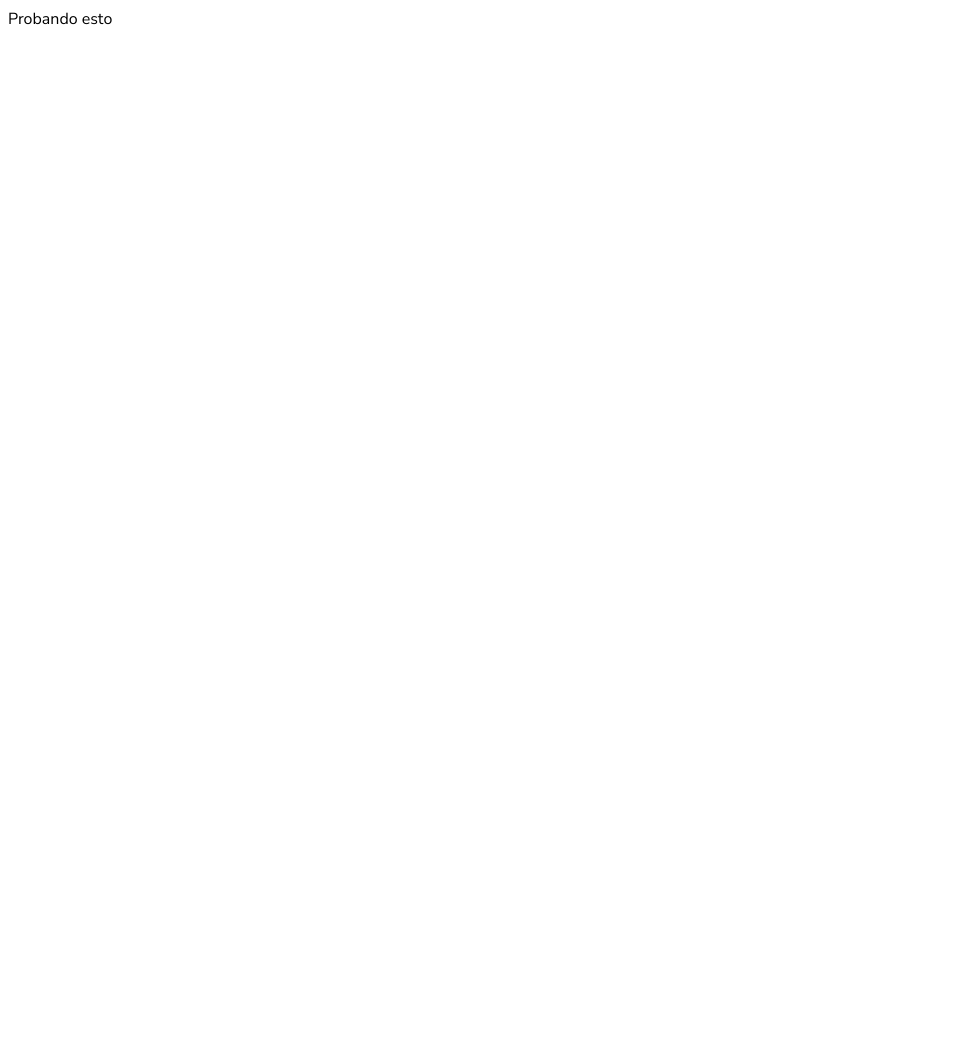
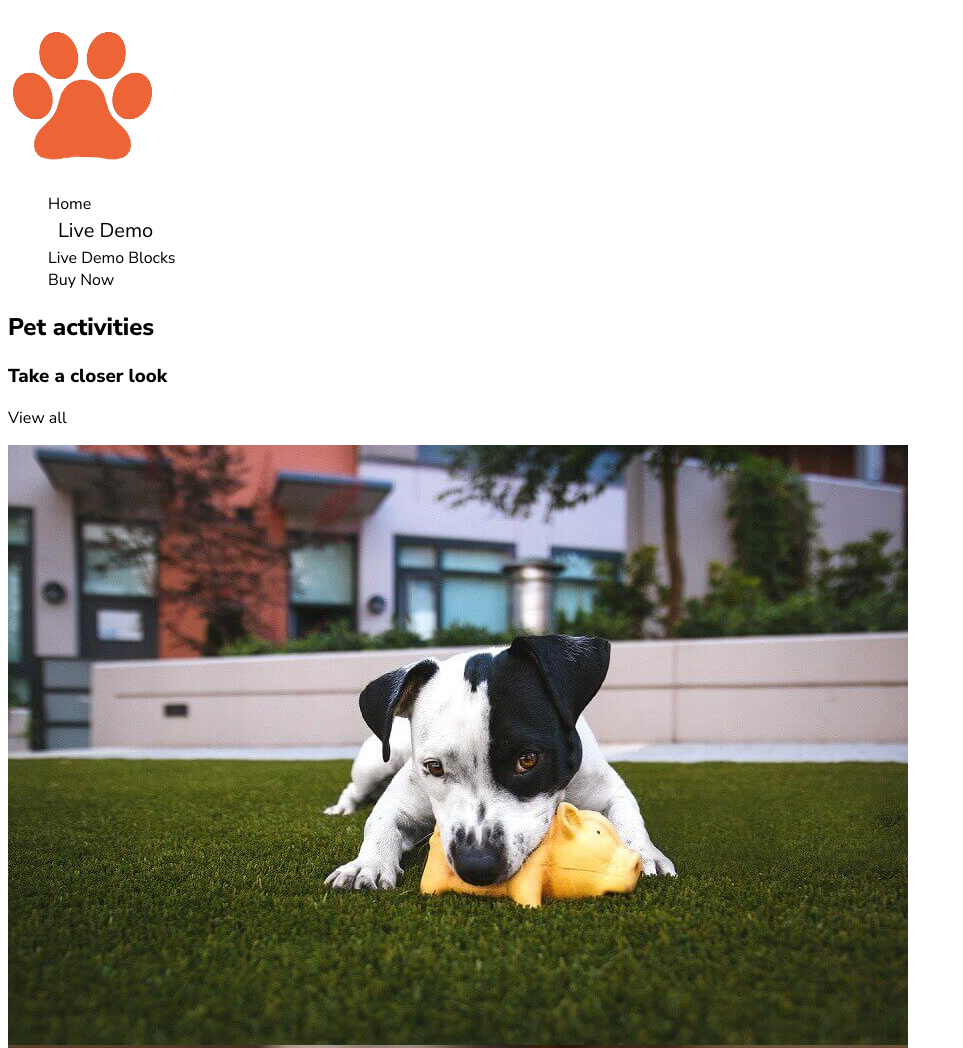
Before and after one commit to SemperFenix/202301-W1CH4-ivan-duran, a website: page index.html in a window 1280 px wide. Shown: the top 1048 px of the page, without its empty margins (0-963 px from the left). Before the commit the page ends 800 px from the top, so only its background shows below. Drawn offline with Linux system fonts and the light colour scheme.

Commit message:
Update style.scss and index.html

```diff
--- a/index.html
+++ b/index.html
@@ -7,11 +7,49 @@
   <meta name="viewport" content="width=device-width, initial-scale=1.0">
   <link rel="stylesheet" href="css/style.css">
   <link rel="shortcut icon" href="favicon.ico" type="image/x-icon">
-  <title>Document</title>
+  <title>Pet activities</title>
 </head>
 
 <body>
-  Probando esto
+  <header>
+    <h1><img src="images/logo2.png" alt="Company logo"></h1>
+
+    <nav>
+      <ul>
+        <li>Home</li>
+        <li><label for="menu2"> </label>
+          <select class="select""" name="Live" id="menu2" value="Live Demo">
+            <option value="Live-Demo">Live Demo</option>
+            <option value="Pet-Boarding-Services">Pet Boarding Services</option>
+            <option value="Pet-Toys-and-Food-Shop">Pet Toys and Food Shop</option>
+            <option value="Pet Training School">Pet Training School</option>
+          </select>
+        </li>
+        <li><label for="menu3"> </label>
+          <select name="live-demo-blocks" id="menu3">
+            <option value="live-demo-blocks">Live Demo Blocks</option>
+          </select>
+        </li>
+        <li class="buy-now">Buy Now</li>
+      </ul>
+    </nav>
+  </header>
+
+  <main>
+    <h2>Pet activities</h2>
+    <section>
+      <div>
+        <h3>Take a closer look</h3>
+        <p>View all</p>
+      </div>
+
+      <article>
+        <img src="images/01.jpg" alt=""><img src="images/02.jpg" alt=""><img src="images/03.jpg" alt="">
+      </article>
+
+    </section>
+
+  </main>
 
 
 </body>
--- a/sass/style.scss
+++ b/sass/style.scss
@@ -1,5 +1,57 @@
 @import url("https://fonts.googleapis.com/css2?family=Nunito+Sans:wght@400;800&display=swap");
 
-* {
+*,
+*::after,
+*::before {
   font-family: "Nunito Sans", sans-serif;
+  box-sizing: border-box;
 }
+html,
+body {
+  height: 100%;
+}
+ul {
+  list-style: none;
+}
+img,
+picture,
+video,
+canvas,
+svg {
+  display: block;
+  max-width: 100%;
+}
+
+select {
+  // A reset of styles, including removing the default dropdown arrow
+  appearance: NONE;
+  // Additional resets for further consistency
+  background-color: transparent;
+  border: none;
+  padding: 0 1em 0 0;
+  margin: 0;
+  width: 100%;
+  font-family: inherit;
+  font-size: inherit;
+  cursor: inherit;
+  line-height: inherit;
+  outline: none;
+}
+.select {
+  width: 100%;
+  min-width: 15ch;
+  max-width: 30ch;
+  // border: 1px solid var(--select-border);
+  border-radius: 0.25em;
+  padding: 0.25em 0.5em;
+  font-size: 1.25rem;
+  cursor: pointer;
+  line-height: 1.1;
+  background-color: transparent;
+  box-shadow: none;
+  border: none;
+}
+
+select option:first-of-type {
+  display: none;
+}
```
Also changed, not shown: css/style.css, 1 other file.
